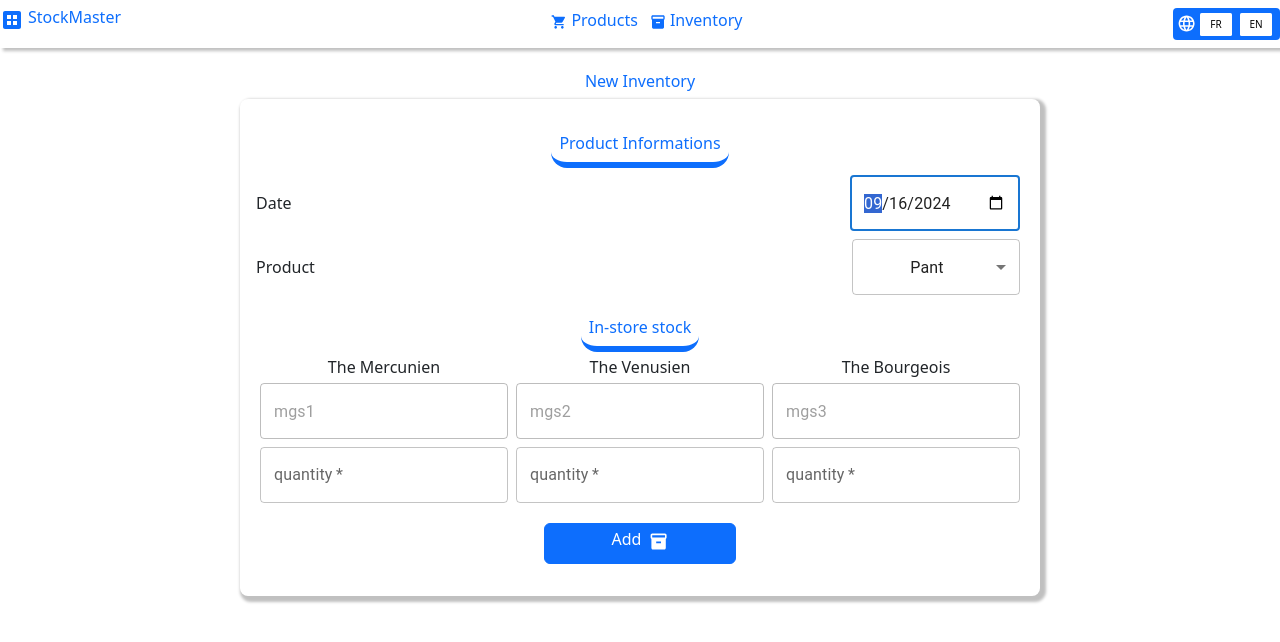
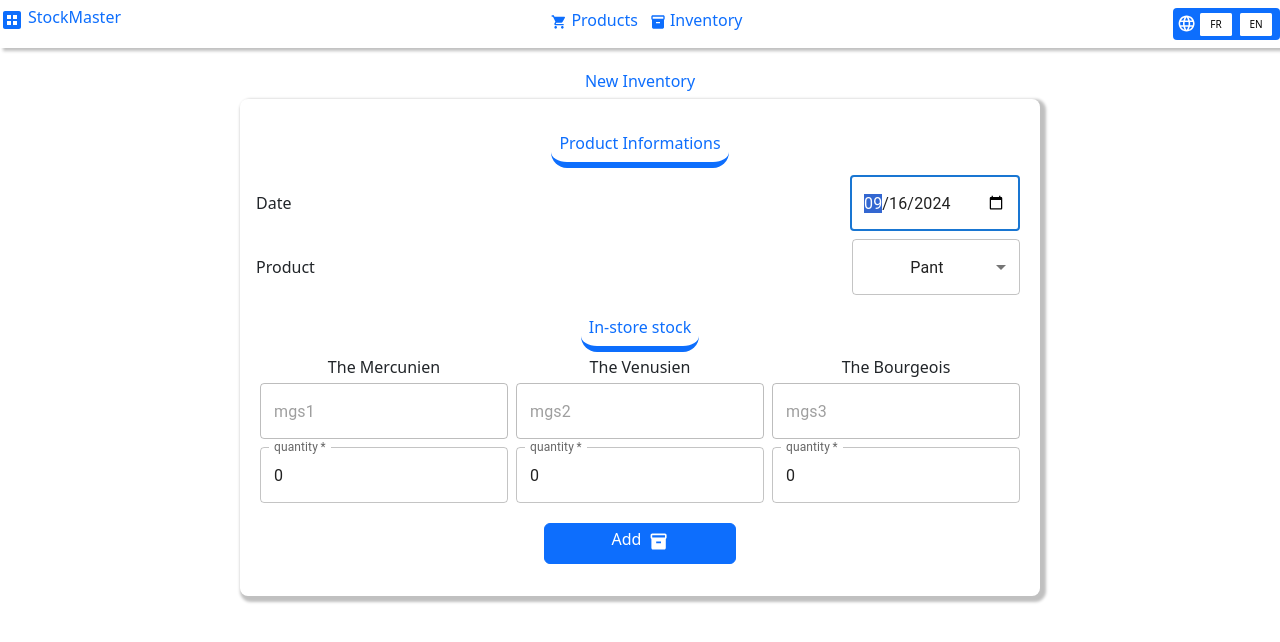
Before and after one commit to OziasMelchisedeck/evoSoftInventory, a React (Create React App) app: page /inventaire/add in a window 1280 px wide. Shown: the top 642 px of the page. Built offline with nearby package versions, Linux system fonts and the light colour scheme.

Commit message:
finalisation de l'internationalisation et du readme

```diff
--- a/src/components/nav-bar/inventaire-form/form.tsx
+++ b/src/components/nav-bar/inventaire-form/form.tsx
@@ -59,7 +59,7 @@ function Formulaire(){
     //useState
     const [date, setDate] = useState<string>(getCurrentDate());
     const [produitId, setProduitId] = useState<string>(produitsList[0].id)
-    const [stock, setStock] = useState<Record<string, number>>({});
+    const [stock, setStock] = useState<Record<string, number>>({'mgs1':0, 'mgs2':0, 'mgs3':0});
     const [inventaires, setInventaires] = useState<Inventaire[]>(lastInventaire);
     const [open, setOpen] = useState<boolean>(false);
     const [error, setError] = useState<boolean>(false);
@@ -178,7 +178,7 @@ function Formulaire(){
                                 label={t("addInventaire.quantite")}
                                 variant="outlined"
                                 type="number"
-                                value={stock[magasin.id] || ''}
+                                value={stock[magasin.id] || 0}
                                 onChange={(e) => {
                                     const value = parseInt(e.target.value);
                                     if(value >= 0){handleStockChange(magasin.id, parseInt(e.target.value))}
--- a/src/pages/inventaire-page/inventaire.tsx
+++ b/src/pages/inventaire-page/inventaire.tsx
@@ -93,7 +93,7 @@ function InventairePage(){
     ? Object.entries(currentInventaire.stock).map(([magasinId, quantite]) => {
         const magasin = magasinsList.find(m => m.id === magasinId);
         return {
-            magasin: magasin ? magasin.nom : 'Inconnu',
+            magasin: magasin ? t(`magasin.${magasin.nom}`) : 'Inconnu',
             quantite,
         };
     })
```
Also changed, not shown: 1 other file (tests, documents, lock files or other folders).
